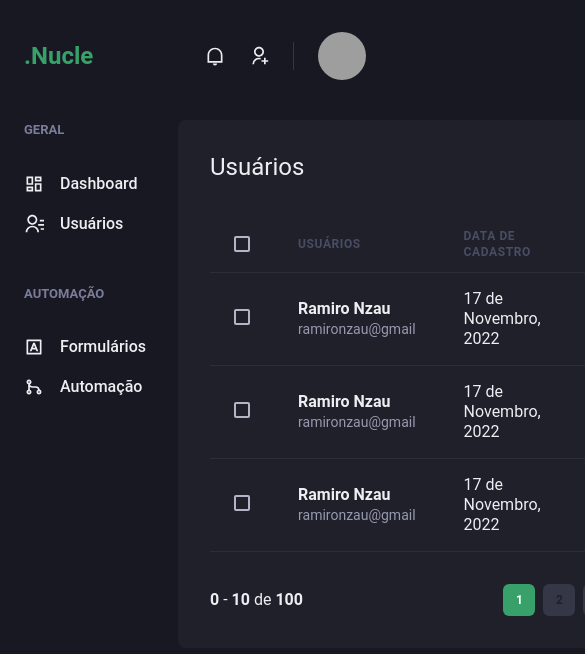
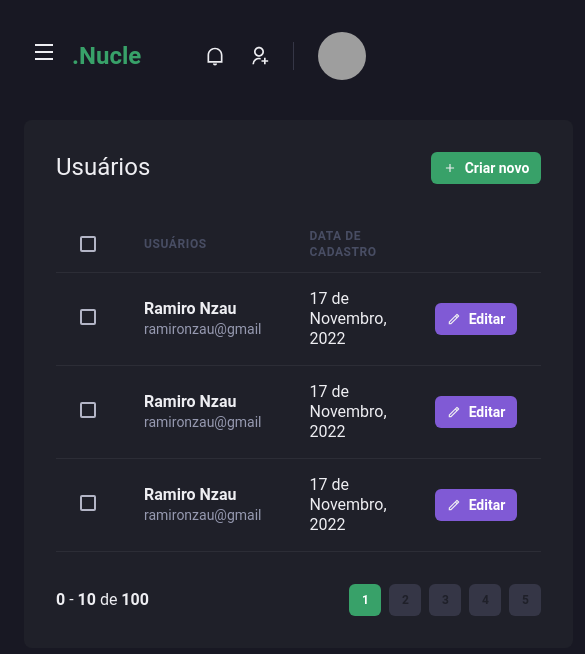
Before and after one commit to Ramiro-Rfn/nucle, a Next.js app: page /users in a window 390 px wide. Shown: the top 654 px of the page, 585 px wide, since content can reach past the window. Built offline with nearby package versions, Linux system fonts and the light colour scheme; grey boxes are pictures that could not be loaded.

Commit message:
make sidebar responsive

```diff
--- a/src/components/Header/index.tsx
+++ b/src/components/Header/index.tsx
@@ -1,15 +1,19 @@
-import { Flex, useBreakpointValue } from "@chakra-ui/react";
+import { Flex, Icon, IconButton, useBreakpointValue } from "@chakra-ui/react";
+import { RiMenuLine } from "react-icons/ri";
+import { useSidebarDrawer } from "../../context/SidebarDrawerContext";
 import { Logo } from "./Logo";
 import { NotificationsNav } from "./NotificationsNav";
 import { Profile } from "./Profile";
 import { SearchBox } from "./SearchBox";
 
 export function Header() {
+    const {onOpen} = useSidebarDrawer();
 
     const isWideVersion = useBreakpointValue({
         base: false,
         lg: true
-    })
+    });
+
     return(
         <Flex
             as='header'
@@ -22,6 +26,18 @@
             align='center'
             justify='space-between'
         >
+            {!isWideVersion && (
+                <IconButton
+                    aria-label="Open Navigation"
+                    icon={<Icon as={RiMenuLine}/>}
+                    fontSize='24'
+                    variant='unstyled'
+                    onClick={onOpen}
+                    mr='2'
+                >
+
+                </IconButton>
+            )}
            <Logo/>
 
 
--- /dev/null
+++ b/src/components/Sidebar/SideBarNav.tsx
@@ -0,0 +1,20 @@
+import { Stack } from "@chakra-ui/react";
+import { RiContactsLine, RiDashboardLine, RiGitMergeLine, RiInputMethodLine } from "react-icons/ri";
+import { NavLink } from "./NavLink";
+import { NavSection } from "./NavSection";
+
+export function SidebarNav() {
+    return (
+        <Stack spacing='12' align='flex-start'>
+            <NavSection title="GERAL">
+                <NavLink icon={RiDashboardLine}>Dashboard</NavLink>
+                <NavLink icon={RiContactsLine}>Usuários</NavLink>
+            </NavSection>
+
+            <NavSection title="AUTOMAÇÃO">
+                <NavLink icon={RiInputMethodLine}>Formulários</NavLink>
+                <NavLink icon={RiGitMergeLine}>Automação</NavLink>
+            </NavSection>
+        </Stack>
+    )
+}
--- a/src/components/Sidebar/index.tsx
+++ b/src/components/Sidebar/index.tsx
@@ -1,22 +1,35 @@
-import { Box, Stack } from "@chakra-ui/react";
-import { RiContactsLine, RiDashboardLine, RiGitMergeLine, RiInputMethodLine } from "react-icons/ri";
-import { NavLink } from "./NavLink";
-import { NavSection } from "./NavSection";
+import { Box, Drawer, DrawerBody, DrawerCloseButton, DrawerContent, DrawerHeader, DrawerOverlay, useBreakpointValue } from "@chakra-ui/react";
+import { useSidebarDrawer } from "../../context/SidebarDrawerContext";
+import { SidebarNav } from "./SideBarNav";
 
 export function Sidebar() {
+    const {isOpen,onClose} = useSidebarDrawer()
+
+    const isDrawerSidebar = useBreakpointValue({
+        base: true,
+        lg: false,
+    })
+
+    if(isDrawerSidebar) {
+        return(
+            <Drawer isOpen={isOpen} placement="left" onClose={onClose}>
+                <DrawerOverlay>
+                    <DrawerContent bg='gray.800' p='4'>
+                        <DrawerCloseButton mt='6'/>
+                        <DrawerHeader>Navegação</DrawerHeader>
+
+                        <DrawerBody>
+                            <SidebarNav/>
+                        </DrawerBody>
+                    </DrawerContent>
+                </DrawerOverlay>
+            </Drawer>
+        )
+    }
+
     return (
         <Box as="aside" w='64' mr='8'>
-            <Stack spacing='12' align='flex-start'>
-               <NavSection title="GERAL">
-                    <NavLink icon={RiDashboardLine}>Dashboard</NavLink>
-                    <NavLink icon={RiContactsLine}>Usuários</NavLink>
-               </NavSection>
-
-                <NavSection title="AUTOMAÇÃO">
-                    <NavLink icon={RiInputMethodLine}>Formulários</NavLink>
-                    <NavLink icon={RiGitMergeLine}>Automação</NavLink>
-                </NavSection>
-            </Stack>
+            <SidebarNav/>
         </Box>
     )
 }
--- /dev/null
+++ b/src/context/SidebarDrawerContext.tsx
@@ -0,0 +1,30 @@
+import { useDisclosure, UseDisclosureReturn } from "@chakra-ui/react";
+import { useRouter } from "next/router";
+import { createContext, ReactNode, useContext, useEffect } from "react";
+
+
+interface SidebarDrawerProviderProps {
+    children: ReactNode;
+}
+
+type SidebarDrawerContextData = UseDisclosureReturn;
+
+const SidebarDrawerContext = createContext({} as SidebarDrawerContextData);
+
+
+export function SidebarDrawerProvider({children}: SidebarDrawerProviderProps) {
+    const disclosure = useDisclosure();
+    const router = useRouter();
+
+    useEffect(()=> {
+        disclosure.onClose();
+    }, [router.asPath]);
+
+    return (
+        <SidebarDrawerContext.Provider value={disclosure}>
+            {children}
+        </SidebarDrawerContext.Provider>
+    )
+}
+
+export const useSidebarDrawer = ()=> useContext(SidebarDrawerContext);
--- a/src/pages/_app.tsx
+++ b/src/pages/_app.tsx
@@ -1,11 +1,14 @@
 import { ChakraProvider } from '@chakra-ui/react';
 import type { AppProps } from 'next/app';
+import { SidebarDrawerProvider } from '../context/SidebarDrawerContext';
 import { theme } from '../styles/theme';
 
 export default function MyApp({ Component, pageProps }: AppProps) {
   return (
     <ChakraProvider resetCSS theme={theme}>
-      <Component {...pageProps} />
+      <SidebarDrawerProvider>
+        <Component {...pageProps} />
+      </SidebarDrawerProvider>
     </ChakraProvider>
   )
 }
```
